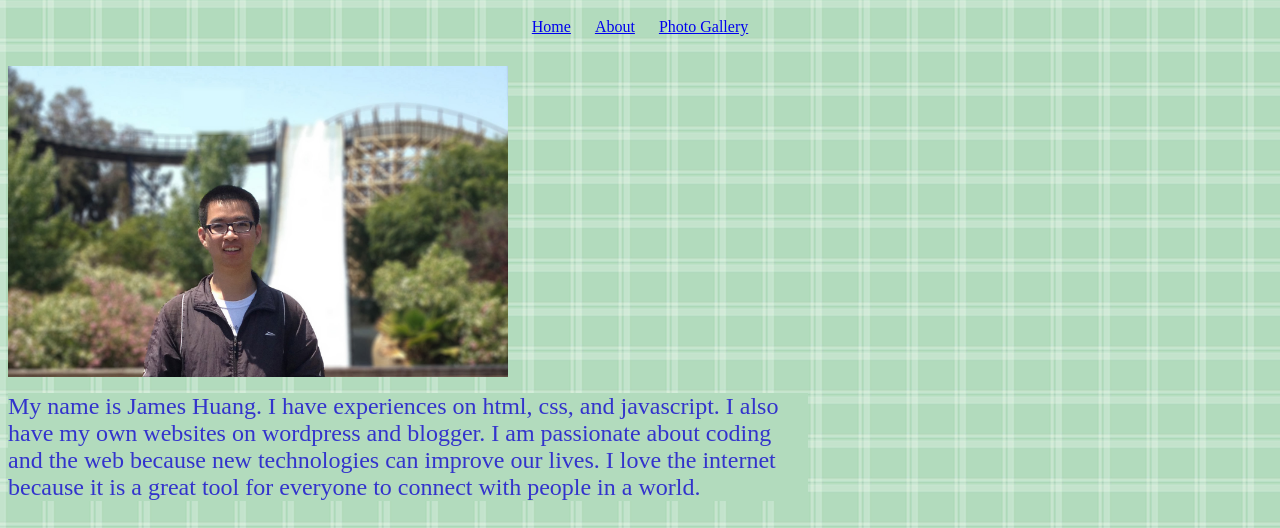
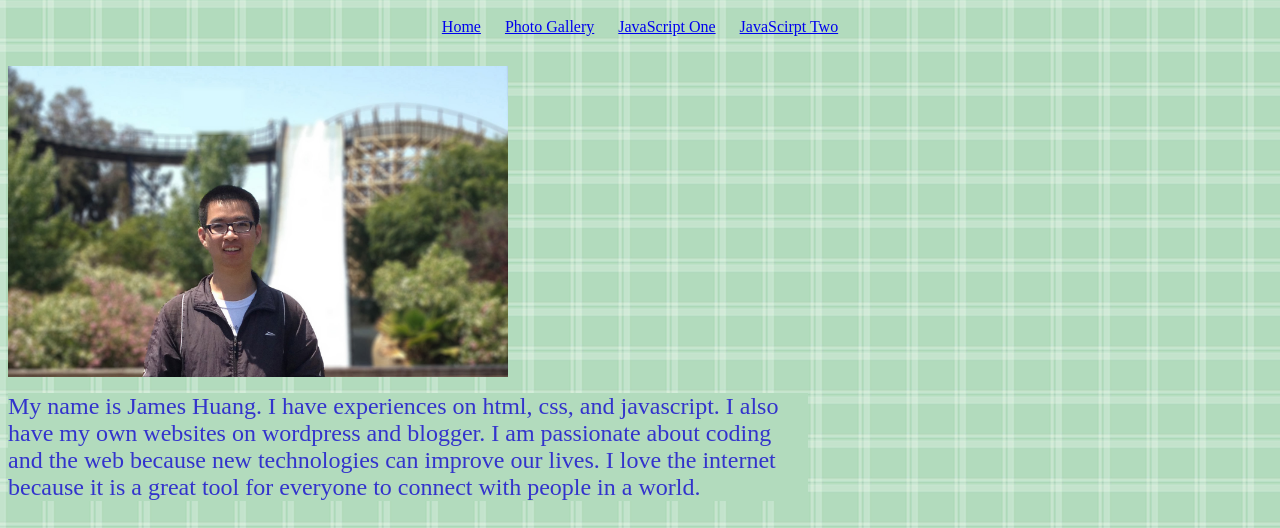
Before and after one commit to JamesHuangUC/bavcsf.github.io, a plain HTML site: page about.html in a window 1280 px wide. Shown: the top 528 px of the page. Drawn offline with Linux system fonts and the light colour scheme.

Commit message:
Update about.html

```diff
--- a/about.html
+++ b/about.html
@@ -5,8 +5,9 @@
 <title>About James</title>
 <ul class="nav">
   <li><a href="index.html">Home</a></li>
-  <li><a href="#">About</a></li>
   <li><a href="photo-js.html">Photo Gallery</a></li>
+  <li><a href="js1.html">JavaScript One</a></li>
+  <li><a href="js2.html">JavaScirpt Two</a></li>
 </ul>
 </head>
 
```
